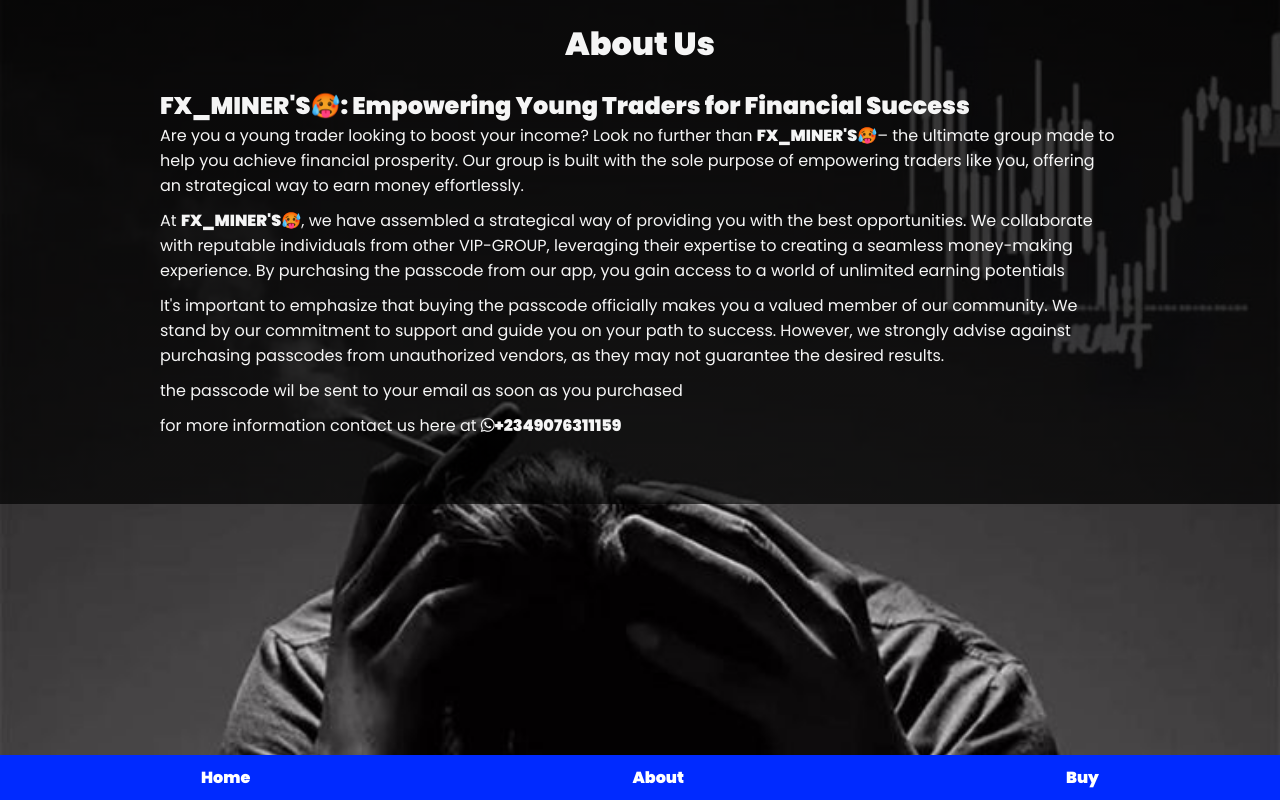
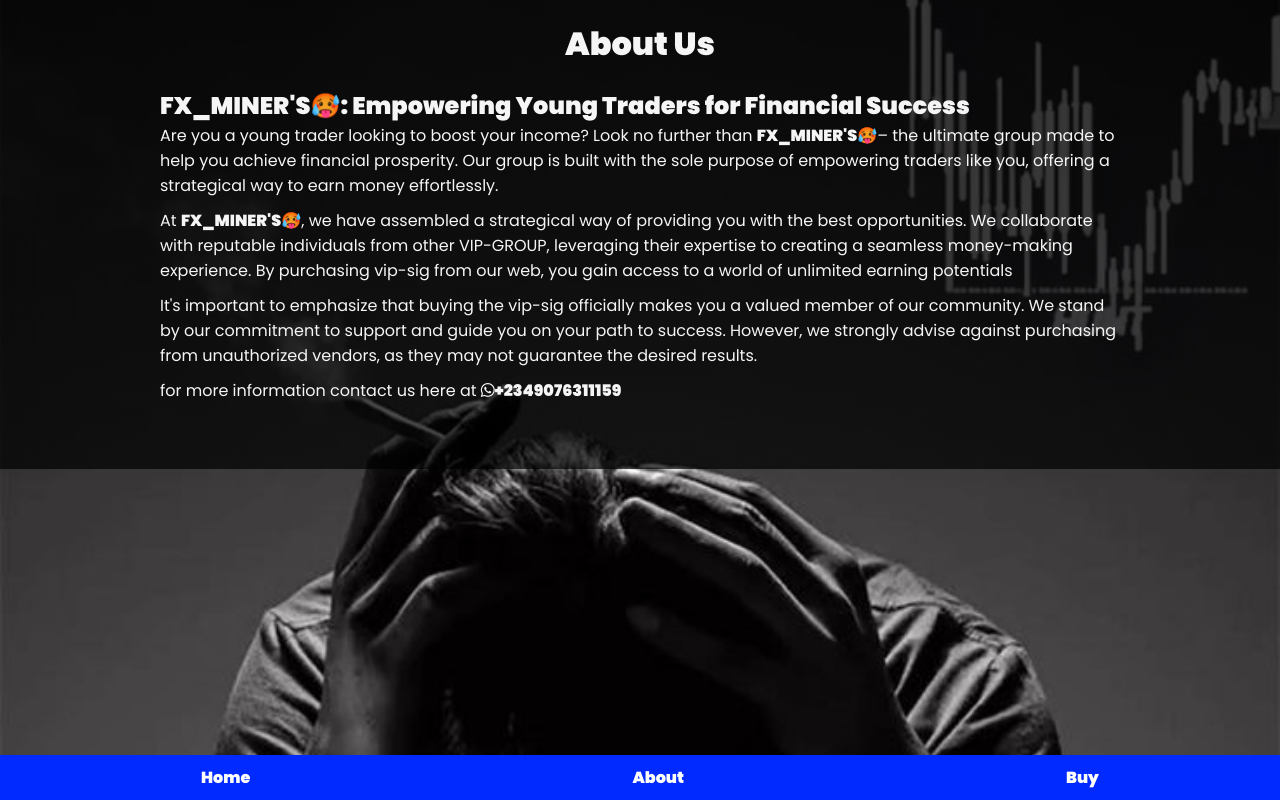
Before and after one commit to David247-tech/VIP_PAYMENT-FORM, a plain HTML site: page ABOUT/about.html in a window 1280 px wide. Drawn offline with Linux system fonts and the light colour scheme; a script that the page names is missing.

Commit message:
Update about.html

```diff
--- a/ABOUT/about.html
+++ b/ABOUT/about.html
@@ -76,22 +76,22 @@
     <p>Are you a young trader looking to boost your income? Look no further than
          <b>FX_MINER'S🥵</b>– the ultimate group made to help you achieve financial prosperity.
         Our group is built with the sole purpose of empowering traders
-         like you, offering an strategical way to earn money effortlessly.
+         like you, offering a strategical way to earn money effortlessly.
     </p>
     <p>At <b>FX_MINER'S🥵</b>, we have assembled a strategical way of providing
          you with the best opportunities. We collaborate with reputable individuals
         from other VIP-GROUP, leveraging their expertise to creating
-         a seamless money-making experience. By purchasing the passcode from our app, you gain
+         a seamless money-making experience. By purchasing vip-sig from our web, you gain
          access to a world of unlimited earning potentials</p>
 
-    <p>It's important to emphasize that buying the passcode officially makes you a valued member of our
+    <p>It's important to emphasize that buying the vip-sig officially makes you a valued member of our
          community. We stand by our commitment to support and guide you on your path to success.
-         However, we strongly advise against purchasing passcodes from unauthorized vendors,
+         However, we strongly advise against purchasing from unauthorized vendors,
          as they may not guarantee the desired results.
     </p>
 
 
-    <p>the passcode wil be sent to your email as soon as you purchased</p>
+<!--     <p>the passcode wil be sent to your email as soon as you purchased</p> -->
     <p>for more information contact us here at  <i class="fa-brands fa-whatsapp"></i><b>+2349076311159</b></p>
   </div> <br> <br>
 
```
